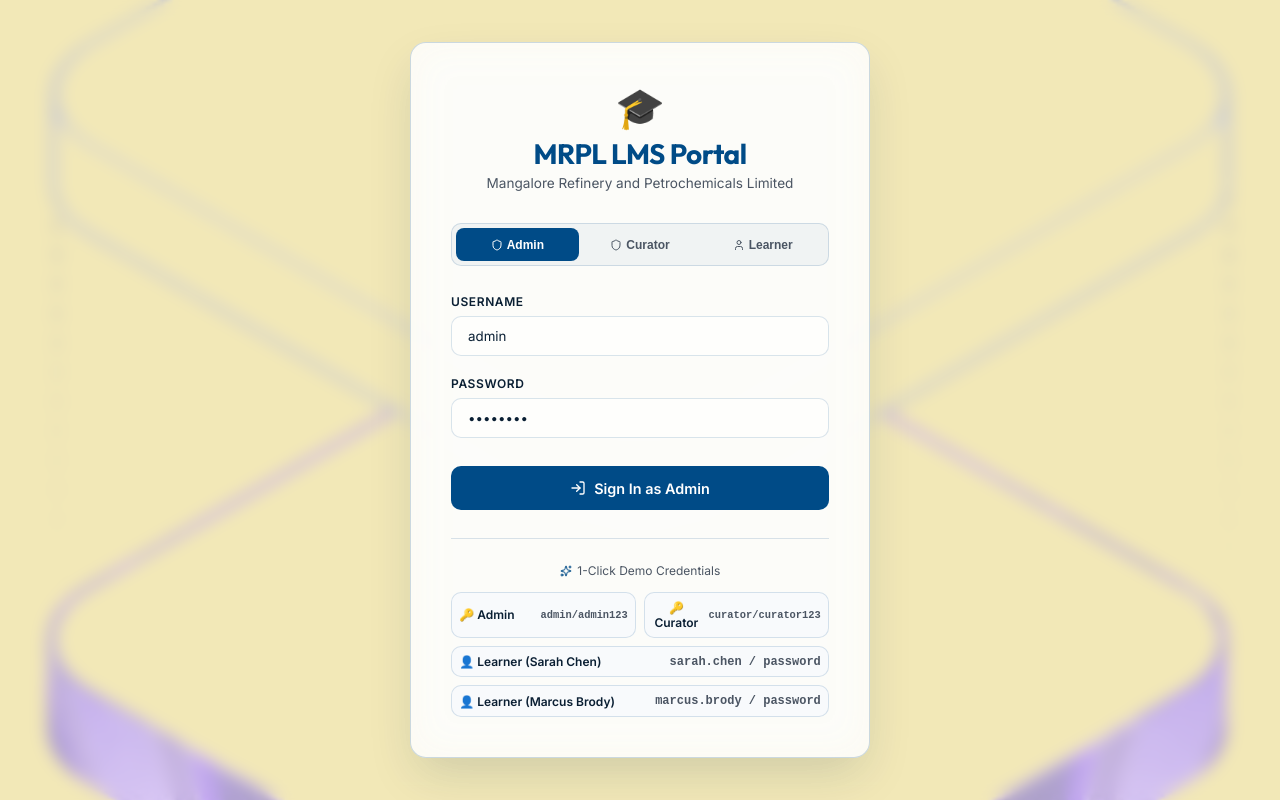
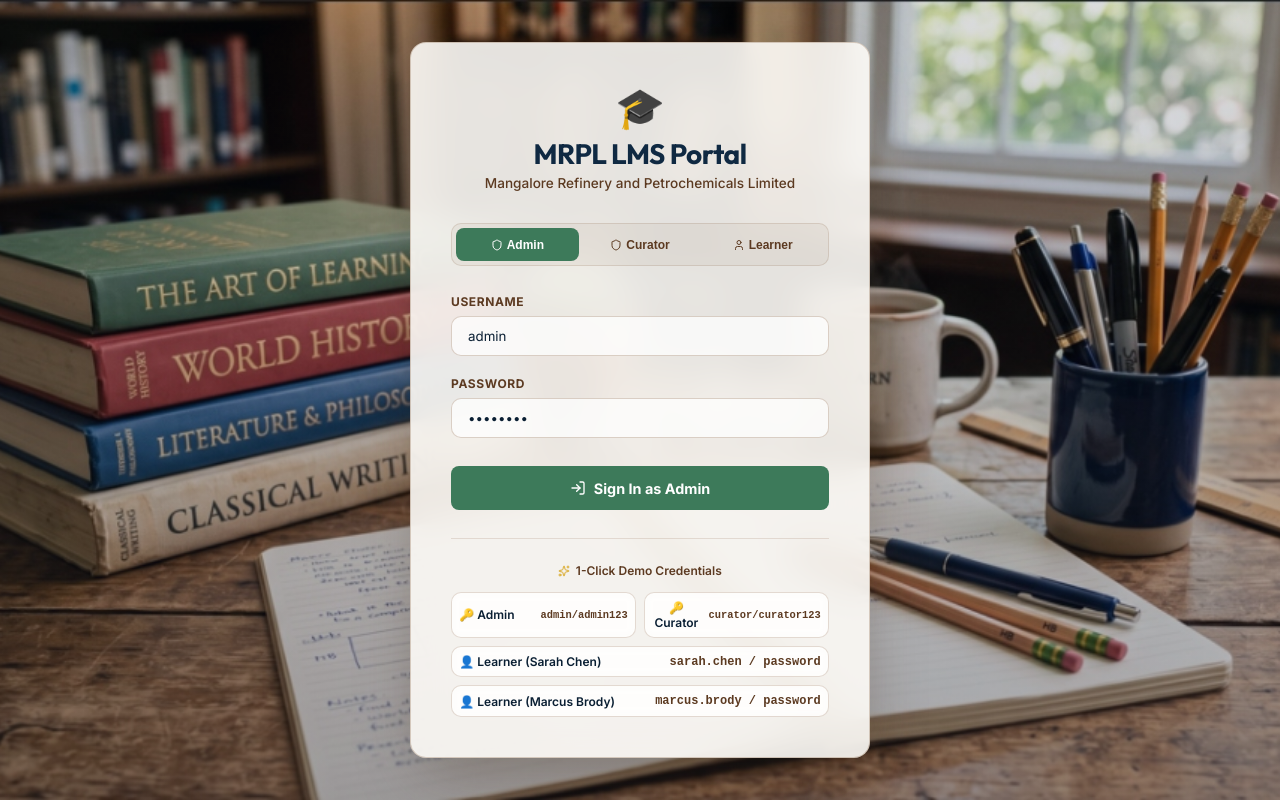
Before and after one commit to nishanth-b-shanker-commits/MRPL, a React (Vite) app: page / in a window 1280 px wide. Built offline with nearby package versions, Linux system fonts and the light colour scheme.

Commit message:
Configure custom library desk login background and adapt login card styling to warm academic theme

```diff
--- a/src/components/Login.jsx
+++ b/src/components/Login.jsx
@@ -1,6 +1,7 @@
 import React, { useState } from 'react';
 import { Shield, User, Key, LogIn, Sparkles } from 'lucide-react';
 import { adminUser, curatorUser } from '../utils/mockDb';
+import loginBg from '../assets/login_bg.jpg';
 
 export default function Login({ profiles, onLoginSuccess }) {
   const [loginRole, setLoginRole] = useState('admin'); // 'admin', 'curator', or 'learner'
@@ -73,32 +74,47 @@
       alignItems: 'center',
       justifyContent: 'center',
       padding: '2rem',
-      background: 'rgba(240, 244, 248, 0.65)',
-      backdropFilter: 'blur(8px)',
-      WebkitBackdropFilter: 'blur(8px)'
+      background: `linear-gradient(rgba(15, 23, 42, 0.15), rgba(15, 23, 42, 0.35)), url(${loginBg}) center/cover no-repeat fixed`
     }}>
-      <div className="card" style={{ width: '100%', maxWidth: '460px', padding: '2.5rem', background: 'rgba(255, 255, 255, 0.8)', border: '1px solid rgba(0, 75, 135, 0.2)', boxShadow: 'var(--shadow-lg)', backdropFilter: 'blur(20px)', WebkitBackdropFilter: 'blur(20px)' }}>
+      <div className="card" style={{
+        width: '100%',
+        maxWidth: '460px',
+        padding: '2.5rem',
+        background: 'rgba(253, 251, 247, 0.9)', /* Warm library cream paper */
+        border: '1px solid rgba(122, 77, 43, 0.25)',
+        boxShadow: '0 24px 64px -12px rgba(58, 36, 17, 0.35)',
+        backdropFilter: 'blur(16px)',
+        WebkitBackdropFilter: 'blur(16px)'
+      }}>
 
         {/* Logo */}
         <div style={{ textAlign: 'center', marginBottom: '2rem' }}>
           <div style={{ fontSize: '2.5rem', marginBottom: '0.25rem' }}>🎓</div>
-          <h1 style={{ fontSize: '1.75rem', fontFamily: 'var(--font-heading)', color: 'var(--primary)' }}>
+          <h1 style={{ fontSize: '1.75rem', fontFamily: 'var(--font-heading)', color: '#0f2942' }}>
             MRPL LMS Portal
           </h1>
-          <p style={{ fontSize: '0.85rem', color: 'var(--text-muted)', marginTop: '0.25rem' }}>
+          <p style={{ fontSize: '0.85rem', color: '#5c3a21', marginTop: '0.25rem', fontWeight: 500 }}>
             Mangalore Refinery and Petrochemicals Limited
           </p>
         </div>
 
         {/* Role Tabs */}
-        <div style={{ display: 'grid', gridTemplateColumns: '1fr 1fr 1fr', background: 'rgba(0, 75, 135, 0.05)', padding: '0.25rem', borderRadius: '10px', marginBottom: '1.75rem', border: '1px solid rgba(0, 75, 135, 0.15)' }}>
+        <div style={{
+          display: 'grid',
+          gridTemplateColumns: '1fr 1fr 1fr',
+          background: 'rgba(92, 58, 33, 0.05)',
+          padding: '0.25rem',
+          borderRadius: '10px',
+          marginBottom: '1.75rem',
+          border: '1px solid rgba(122, 77, 43, 0.15)'
+        }}>
           <button
             type="button"
             onClick={() => handleRoleSwitch('admin')}
             style={{
               border: 'none',
-              background: loginRole === 'admin' ? 'var(--primary)' : 'transparent',
-              color: loginRole === 'admin' ? '#ffffff' : 'var(--text-muted)',
+              background: loginRole === 'admin' ? '#3d7a5a' : 'transparent', /* Match 'Art of Learning' book */
+              color: loginRole === 'admin' ? '#ffffff' : '#5c3a21',
               padding: '0.6rem 0.2rem',
               borderRadius: '8px',
               fontWeight: 600,
@@ -118,8 +134,8 @@
             onClick={() => handleRoleSwitch('curator')}
             style={{
               border: 'none',
-              background: loginRole === 'curator' ? 'var(--primary)' : 'transparent',
-              color: loginRole === 'curator' ? '#ffffff' : 'var(--text-muted)',
+              background: loginRole === 'curator' ? '#3d7a5a' : 'transparent',
+              color: loginRole === 'curator' ? '#ffffff' : '#5c3a21',
               padding: '0.6rem 0.2rem',
               borderRadius: '8px',
               fontWeight: 600,
@@ -139,8 +155,8 @@
             onClick={() => handleRoleSwitch('learner')}
             style={{
               border: 'none',
-              background: loginRole === 'learner' ? 'var(--primary)' : 'transparent',
-              color: loginRole === 'learner' ? '#ffffff' : 'var(--text-muted)',
+              background: loginRole === 'learner' ? '#3d7a5a' : 'transparent',
+              color: loginRole === 'learner' ? '#ffffff' : '#5c3a21',
               padding: '0.6rem 0.2rem',
               borderRadius: '8px',
               fontWeight: 600,
@@ -158,7 +174,7 @@
         </div>
 
         {errorMsg && (
-          <div style={{ background: 'var(--danger-light)', border: '1px solid var(--danger)', color: 'var(--danger)', padding: '0.65rem 0.85rem', borderRadius: '8px', fontSize: '0.8rem', marginBottom: '1.25rem', textAlign: 'center' }}>
+          <div style={{ background: 'rgba(239, 68, 68, 0.08)', border: '1px solid var(--danger)', color: 'var(--danger)', padding: '0.65rem 0.85rem', borderRadius: '8px', fontSize: '0.8rem', marginBottom: '1.25rem', textAlign: 'center' }}>
             {errorMsg}
           </div>
         )}
@@ -166,36 +182,59 @@
         {/* Credentials Form */}
         <form onSubmit={handleSubmit} style={{ display: 'flex', flexDirection: 'column', gap: '1.25rem' }}>
           <div className="form-group" style={{ marginBottom: 0 }}>
-            <label style={{ fontSize: '0.75rem', textTransform: 'uppercase', letterSpacing: '0.05em' }}>USERNAME</label>
+            <label style={{ fontSize: '0.75rem', textTransform: 'uppercase', letterSpacing: '0.05em', color: '#5c3a21', fontWeight: 700 }}>USERNAME</label>
             <input
               type="text"
               className="form-control"
               value={username}
               onChange={(e) => setUsername(e.target.value)}
               required
+              style={{
+                background: 'rgba(255, 255, 255, 0.75)',
+                borderColor: 'rgba(122, 77, 43, 0.25)'
+              }}
             />
           </div>
 
           <div className="form-group" style={{ marginBottom: 0 }}>
-            <label style={{ fontSize: '0.75rem', textTransform: 'uppercase', letterSpacing: '0.05em' }}>PASSWORD</label>
+            <label style={{ fontSize: '0.75rem', textTransform: 'uppercase', letterSpacing: '0.05em', color: '#5c3a21', fontWeight: 700 }}>PASSWORD</label>
             <input
               type="password"
               className="form-control"
               value={password}
               onChange={(e) => setPassword(e.target.value)}
               required
+              style={{
+                background: 'rgba(255, 255, 255, 0.75)',
+                borderColor: 'rgba(122, 77, 43, 0.25)'
+              }}
             />
           </div>
 
-          <button type="submit" className="btn btn-primary" style={{ padding: '0.85rem', marginTop: '0.5rem', width: '100%', fontSize: '0.9rem' }}>
+          <button
+            type="submit"
+            className="btn"
+            style={{
+              padding: '0.85rem',
+              marginTop: '0.5rem',
+              width: '100%',
+              fontSize: '0.9rem',
+              background: '#3d7a5a',
+              color: '#ffffff',
+              border: 'none',
+              borderRadius: '8px',
+              fontWeight: 700,
+              cursor: 'pointer'
+            }}
+          >
             <LogIn size={16} /> Sign In as {loginRole === 'admin' ? 'Admin' : loginRole === 'curator' ? 'Curator' : 'Learner'}
           </button>
         </form>
 
         {/* Quick Demo Shortcuts */}
-        <div style={{ borderTop: '1px solid rgba(0, 75, 135, 0.15)', paddingTop: '1.5rem', marginTop: '1.75rem' }}>
-          <div style={{ fontSize: '0.75rem', color: 'var(--text-muted)', textAlign: 'center', marginBottom: '0.85rem', display: 'flex', alignItems: 'center', justifyContent: 'center', gap: '0.35rem' }}>
-            <Sparkles size={12} style={{ color: 'var(--primary)' }} /> 1-Click Demo Credentials
+        <div style={{ borderTop: '1px solid rgba(122, 77, 43, 0.15)', paddingTop: '1.5rem', marginTop: '1.75rem' }}>
+          <div style={{ fontSize: '0.75rem', color: '#5c3a21', textAlign: 'center', marginBottom: '0.85rem', display: 'flex', alignItems: 'center', justifyContent: 'center', gap: '0.35rem', fontWeight: 600 }}>
+            <Sparkles size={12} style={{ color: '#d9aa2b' }} /> 1-Click Demo Credentials
           </div>
           <div style={{ display: 'flex', flexDirection: 'column', gap: '0.5rem' }}>
             <div style={{ display: 'grid', gridTemplateColumns: '1fr 1fr', gap: '0.5rem' }}>
@@ -203,20 +242,20 @@
                 type="button"
                 className="btn btn-secondary"
                 onClick={() => handleQuickDemo('admin', adminUser)}
-                style={{ fontSize: '0.75rem', padding: '0.45rem', justifyContent: 'space-between', background: '#f8fafc' }}
+                style={{ fontSize: '0.75rem', padding: '0.45rem', justifyContent: 'space-between', background: 'rgba(255,255,255,0.7)', borderColor: 'rgba(122, 77, 43, 0.2)' }}
               >
                 <span>🔑 Admin</span>
-                <span style={{ color: 'var(--text-muted)', fontFamily: 'monospace', fontSize: '0.65rem' }}>admin/admin123</span>
+                <span style={{ color: '#5c3a21', fontFamily: 'monospace', fontSize: '0.65rem' }}>admin/admin123</span>
               </button>
 
               <button
                 type="button"
                 className="btn btn-secondary"
                 onClick={() => handleQuickDemo('curator', curatorUser)}
-                style={{ fontSize: '0.75rem', padding: '0.45rem', justifyContent: 'space-between', background: '#f8fafc' }}
+                style={{ fontSize: '0.75rem', padding: '0.45rem', justifyContent: 'space-between', background: 'rgba(255,255,255,0.7)', borderColor: 'rgba(122, 77, 43, 0.2)' }}
               >
                 <span>🔑 Curator</span>
-                <span style={{ color: 'var(--text-muted)', fontFamily: 'monospace', fontSize: '0.65rem' }}>curator/curator123</span>
+                <span style={{ color: '#5c3a21', fontFamily: 'monospace', fontSize: '0.65rem' }}>curator/curator123</span>
               </button>
             </div>
 
@@ -226,10 +265,10 @@
                 type="button"
                 className="btn btn-secondary"
                 onClick={() => handleQuickDemo('learner', profile)}
-                style={{ fontSize: '0.75rem', padding: '0.45rem', justifyContent: 'space-between', background: '#f8fafc' }}
+                style={{ fontSize: '0.75rem', padding: '0.45rem', justifyContent: 'space-between', background: 'rgba(255,255,255,0.7)', borderColor: 'rgba(122, 77, 43, 0.2)' }}
               >
                 <span>👤 Learner ({profile.name})</span>
-                <span style={{ color: 'var(--text-muted)', fontFamily: 'monospace' }}>{profile.username} / password</span>
+                <span style={{ color: '#5c3a21', fontFamily: 'monospace' }}>{profile.username} / password</span>
               </button>
             ))}
           </div>
```
Also changed, not shown: src/assets/login_bg.jpg (added).
